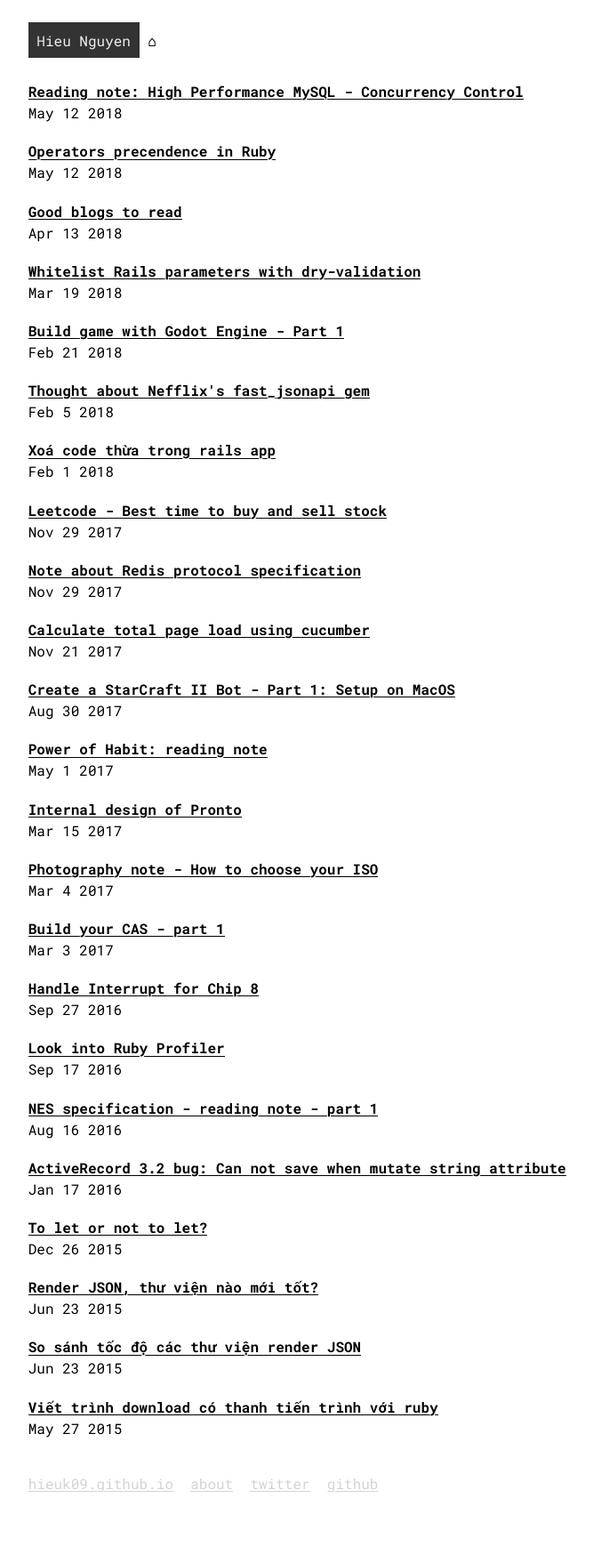
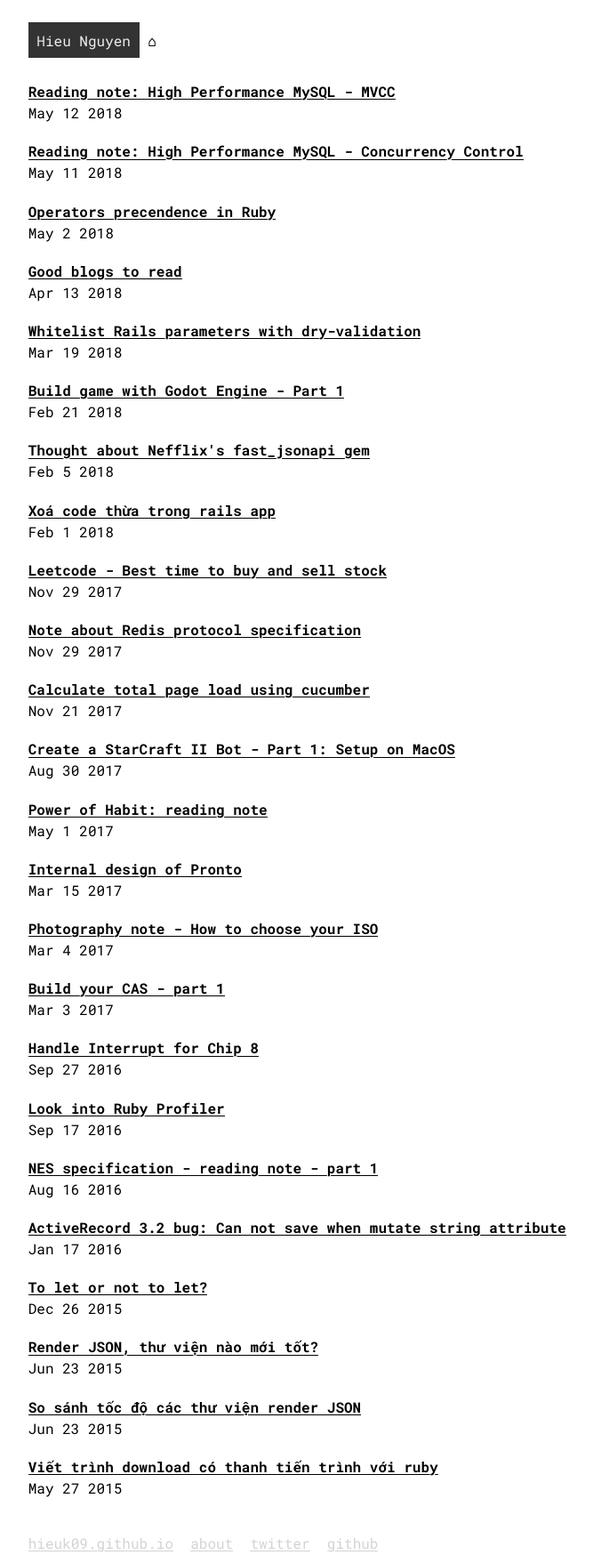
Before and after one commit to hieuk09/hieuk09.github.io, a Jekyll site: the page built from index.html, in a window 1280 px wide. Shown: the whole page at 89% size, without its empty margins (301-968 px from the left). Built offline with Jekyll 4.4.1, drawn with Linux system fonts in a browser that asks for light colours; before the commit the page ends 1690 px from its top, so only the background shows below that; some of the changed lines change nothing that is shown.

Commit message:
MySQL MVCC

````diff
--- a/_posts/2018-05-02-operator-precedence-in-ruby.md
+++ b/_posts/2018-05-02-operator-precedence-in-ruby.md
@@ -1,7 +1,7 @@
 ---
 layout: post
 title: "Operators precendence in Ruby"
-date:   2018-05-12
+date:   2018-05-02
 categories: ruby
 ---
 
--- a/_posts/2018-05-11-mysql-concurency-control.md
+++ b/_posts/2018-05-11-mysql-concurency-control.md
@@ -1,7 +1,7 @@
 ---
 layout: post
 title: "Reading note: High Performance MySQL - Concurrency Control"
-date:   2018-05-12
+date:   2018-05-11
 categories: database
 ---
 
--- /dev/null
+++ b/_posts/2018-05-12-mysql-mvcc.md
@@ -0,0 +1,247 @@
+---
+layout: post
+title: "Reading note: High Performance MySQL - MVCC"
+date:   2018-05-12
+categories: database
+---
+
+Multiversion Concurrency Control (MVCC) is a technique used by MySQL to reduce
+locking usage in isolation level like **Read Committed** and **Repeatable
+Read**.
+
+**Example 1**: let's consider a common use-case:
+
+- User A has a balance of 400$ and wants to transfer 100$ to user B (balance
+300$)
+
+- At the same time, user C views user A and user B account
+
+The SQL command can be something like:
+
+```SQL
+BEGIN TRANSACTION
+  SET balance = balance - 100 FROM users WHERE users.name = 'A'; # (1)
+  SET balance = balance + 100 FROM users WHERE users.name = 'B'; # (2)
+END
+
+# between (1) & (2)
+
+BEGIN TRANSACTION
+  SELECT name, balance FROM users WHERE users.name IN ('A', 'B'); # (3)
+END
+```
+
+## Read uncommitted isolation level
+
+(3) can return something like:
+
+```
+name | balance
+---------------
+A    | 300
+B    | 300
+```
+
+Why? Because when (1) is finished, the database write the changes, so (3) can
+read it. This may cause some confusion when user C see that 100$ just vanish into thin
+air, so we want to avoid that.
+
+The issue above is called **Dirty read** or **Read uncommitted**, and usually is
+prevented in **Read committed** isolation level.
+
+## Read committed isolation level
+
+One solution is to use lock. After (1), the record of user A acquires a write lock.
+When (3) run, the database notices the lock, so the query is put to a queue. After (2),
+the lock is released, and (3) is taken from the queue and run.
+
+Now, (3) can return something like:
+
+```
+users | balance
+---------------
+A     | 300
+B     | 400
+```
+
+However, write locks can block all read queries. If your application has a
+lot of read, a slow write can block all the reads, causing the whole application
+to be slow down.
+
+To prevent that, we store the row with a committed flag. The read query will
+not read this row if committed is false.
+
+Back to the example:
+
+After (1), the latest user A row has committed as false, so when (3) run, it
+returns the committed version:
+
+```
+users | balance
+---------------
+A     | 400
+B     | 300
+```
+
+Read query in this case is not block by write query, so it can perform with good
+latency even if there are slow write queries. However, storing a new attribute
+and multiple versions of each row has its own overhead.
+
+Let's move to another example:
+
+**Example 2**: your mailbox shows that there is one unread mail when there is
+a new mail. The query when a mail arrives is:
+
+```SQL
+BEGIN TRANSACTION
+  INSERT INTO mails (content, read) VALUE (content, FALSE); # (1)
+  SET notifications_count =
+    (
+      SELECT COUNT(*) FROM mails WHERE read IS FALSE
+    )
+  FROM mailboxes; # (2)
+END
+
+BEGIN TRANSACTION
+  SELECT notifications_count FROM mailboxes; # (3)
+  SELECT * FROM mails WHERE read IS FALSE; # (4)
+END
+```
+
+If you only have committed and uncommitted versions of the row, even if the
+queries ordered is sequencial like (1) -> (2) -> (3) -> (4), the result can
+be:
+
+```
+notications_count
+-----------------
+0
+```
+
+Why? Because in (2), the new row of mails is uncommitted, so it isn't counted
+into the notifications count. We must have a way to know that the uncommitted
+row belongs to the current transaction. One way to do it is using a
+monotonically increased number as transaction identifier (transaction_id).
+
+We assign the transaction_id to all uncommitted records in the transaction, and
+allow read query to read committed row and uncommitted row with same
+transaction_id.
+
+The example now returns correctly:
+
+```
+notications_count
+-----------------
+1
+```
+
+However, if query (1) & (2) is concurrent with (3) & (4), the order may become
+(3) -> (1) -> (2) -> (4). In that case, the query may returns:
+
+```
+notications_count
+-----------------
+0
+
+content     | read
+-------------------
+new content | false
+```
+
+Why? Because when (3) finishes, notifications_count has not been updated yet,
+but when (4) finishes, the new mail has been inserted to database and is
+committed.
+
+This issue is called **Nonrepeatable read** or **Read skew**, and is prevented
+in **Repeatable read** isolation level.
+
+## Repeatable Read isolation level
+
+This isolation level uses MVCC technique, which is very similar to the way we
+store `transaction_id` above. Instead of a single `transaction_id`, it uses
+`created_id` and `deleted_id` to store `transaction_id`.
+
+- When a record is created (using `INSERT`), it has `created_id` as the current
+transaction_id and `deleted_id` as `nil`.
+
+- When a record is updated, a new row is created with `created_id` as the
+current transaction_id and `deleted_id` as `nil`. The old row is updated with
+`deleted_id` as the current transaction_id.
+
+- When a record is deleted, `deleted_id` of the row is updated with current
+transaction_id.
+
+- When reading, we filter all versions of the row using 2 criterias:
+  + row must have `created_id` <= current transaction id
+  + row must have `deleted_id` > current transaction id or `nil`
+
+Back to the example 2, if query runs with order (3) -> (1) -> (2) -> (4), we see
+that the result is:
+
+```
+notications_count
+-----------------
+0
+
+content     | read
+-------------------
+```
+
+If query runs with order (1) -> (3) -> (2) -> (4), we'll see:
+
+
+```
+notications_count
+-----------------
+0
+
+content     | read
+-------------------
+```
+
+If query runs with order (1) -> (2) -> (3) -> (4), we'll see:
+
+```
+notications_count
+-----------------
+1
+
+content     | read
+-------------------
+new content | false
+```
+
+Why? Let's look at (3) -> (1) -> (2) -> (4)
+
+```
+(3) => notifications_count = 0
+       transaction_id = 0
+       created_id = 0
+       deleted_id = nil
+
+(1) => notifications_count = 1
+       transaction_id = 1
+       created_id = 1
+       deleted_id = nil
+
+(2) => new mail record
+       transaction_id = 1
+       created_id = 1
+       deleted_id = nil
+
+(4) => no mail
+       transaction_id = 0
+```
+
+We see that because new mail record has `created_id` as `1`, so (4) with
+transaction_id as 0 cannot query it.
+
+However, this technique cannot fully prevent issue like **phantom read**.
+
+InnoDB uses `created_id` similarly to how `transaction_id` is used in the
+**Read Committed** section here.
+
+## Compatibility
+
+MVCC is used in **Read committed** and **Repeatable Read** only, so **Read
+Uncommitted** and **Serializable** are incompatible with them.
````
